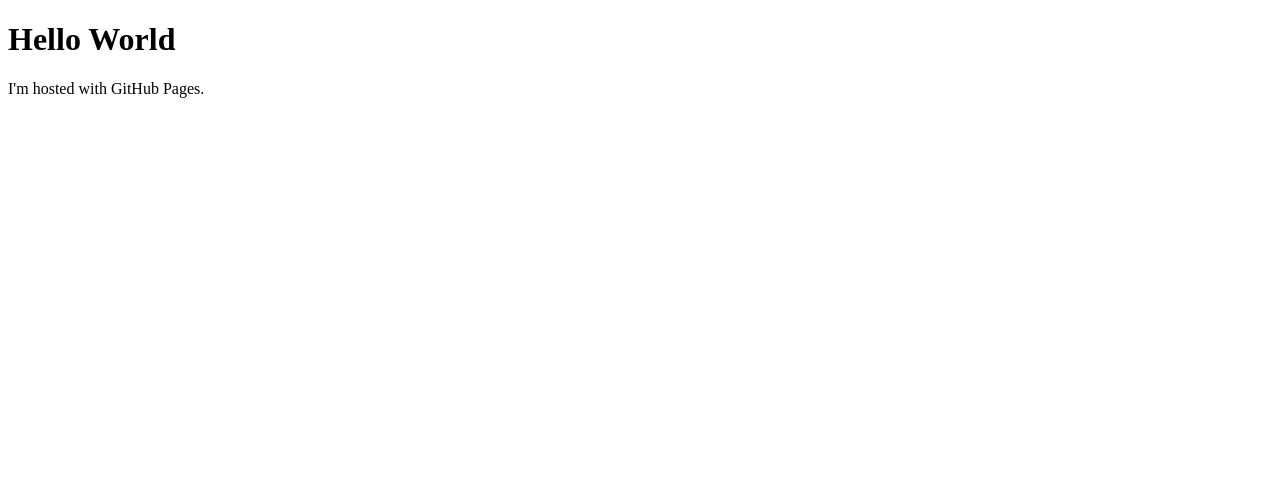
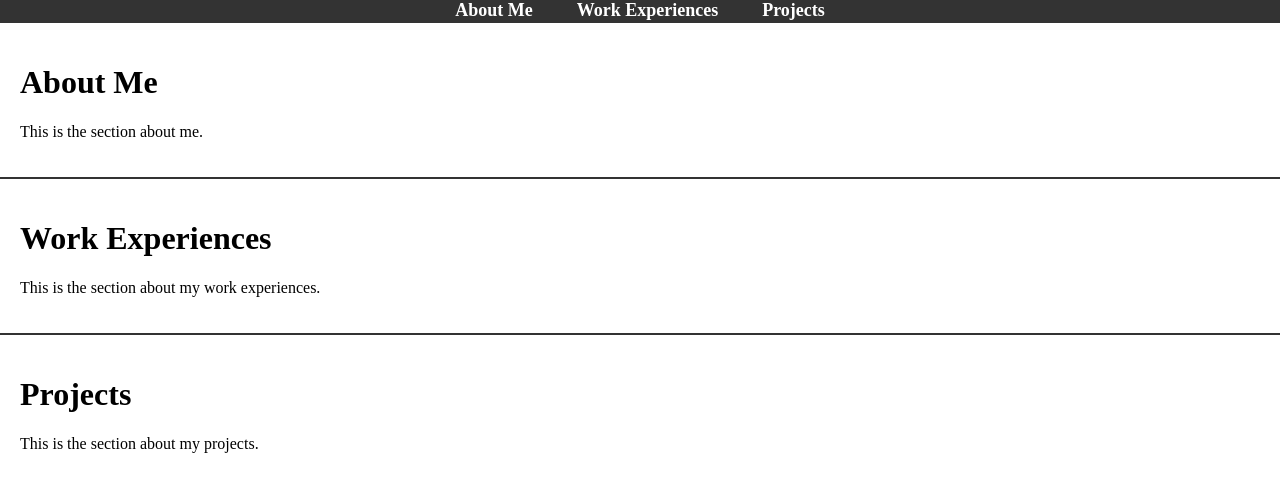
Before and after one commit to Syncline-blip/Syncline-blip.github.io, a plain HTML site: page index.html in a window 1280 px wide. Drawn offline with Linux system fonts and the light colour scheme.

Commit message:
changes
ee

```diff
--- a/index.html
+++ b/index.html
@@ -1,7 +1,71 @@
 <!DOCTYPE html>
-<html>
+<html lang="en">
+<head>
+    <meta charset="UTF-8">
+    <meta name="viewport" content="width=device-width, initial-scale=1.0">
+    <title>My Portfolio</title>
+    <style>
+        /* Reset some default styles */
+        body, ul {
+            margin: 0;
+            padding: 0;
+        }
+
+        /* Basic styling for the navigation bar */
+        nav {
+            background-color: #333;
+            color: #fff;
+            text-align: center;
+        }
+
+        /* Style for the navigation links */
+        nav ul {
+            list-style: none;
+            padding: 0;
+        }
+
+        nav ul li {
+            display: inline;
+            margin: 0 20px;
+        }
+
+        nav ul li a {
+            text-decoration: none;
+            color: #fff;
+            font-weight: bold;
+            font-size: 18px;
+        }
+
+        /* Style for the main content */
+        .content {
+            padding: 20px;
+        }
+
+        /* Add a border to separate the content from the navigation bar */
+        .content {
+            border-top: 2px solid #333;
+        }
+    </style>
+</head>
 <body>
-<h1>Hello World</h1>
-<p>I'm hosted with GitHub Pages.</p>
+    <nav>
+        <ul>
+            <li><a href="#about">About Me</a></li>
+            <li><a href="#work">Work Experiences</a></li>
+            <li><a href="#projects">Projects</a></li>
+        </ul>
+    </nav>
+    <div class="content" id="about">
+        <h1>About Me</h1>
+        <p>This is the section about me.</p>
+    </div>
+    <div class="content" id="work">
+        <h1>Work Experiences</h1>
+        <p>This is the section about my work experiences.</p>
+    </div>
+    <div class="content" id="projects">
+        <h1>Projects</h1>
+        <p>This is the section about my projects.</p>
+    </div>
 </body>
 </html>
```
